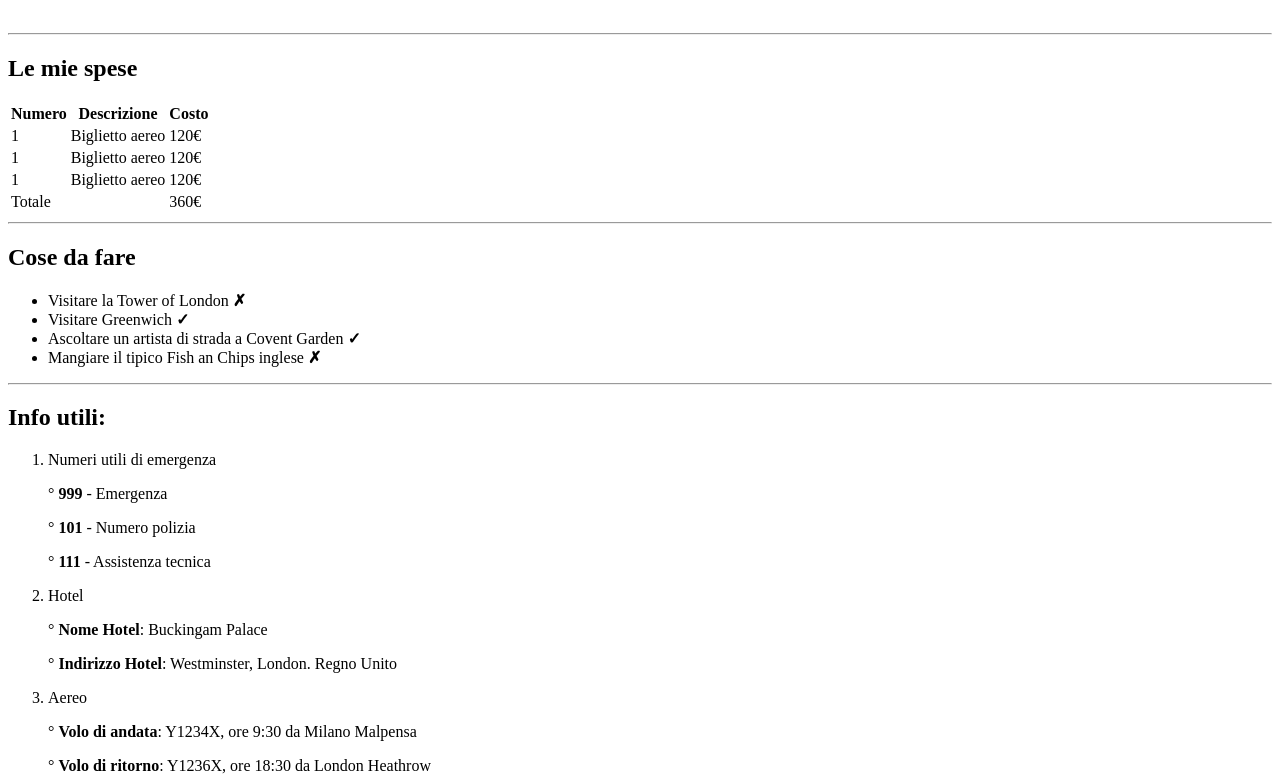
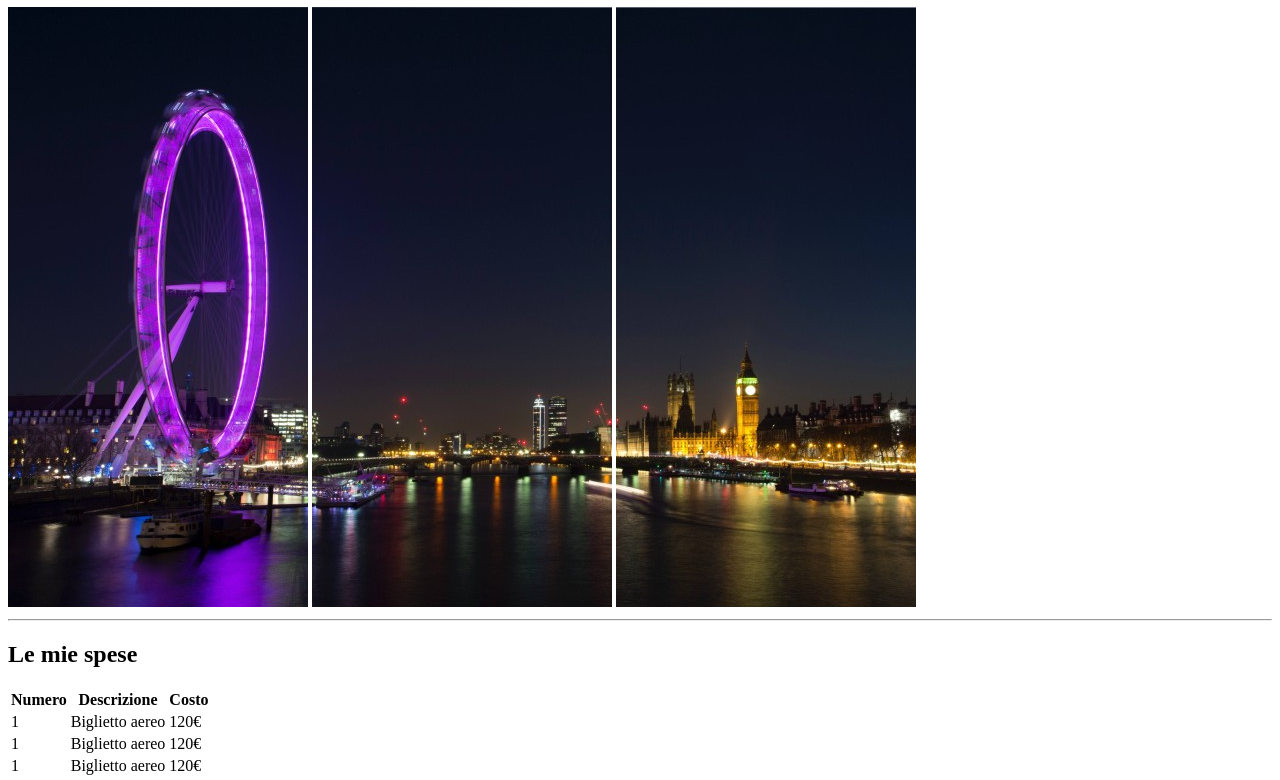
Before and after one commit to Gabriele-Scaloni/html-london-trip, a plain HTML site: page html-london-trip/index.html in a window 1280 px wide. Shown: the part 73-853 px from the top of the page. Drawn offline with Linux system fonts and the light colour scheme.

Commit message:
Add files via upload

```diff
--- a/html-london-trip/index.html
+++ b/html-london-trip/index.html
@@ -12,9 +12,9 @@
 
         <header>
             <h1>Il mio viaggio a Londra</h1>
-            <img src="" alt="">
-            <img src="" alt="">
-            <img src="" alt="">
+            <img src="img/pexels-bill-emrich-230794-0.jpg" alt="">
+            <img src="img/pexels-bill-emrich-230794-1.jpg" alt="">
+            <img src="img/pexels-bill-emrich-230794-2.jpg" alt="">
             <hr>
         </header>
 
```
Also changed, not shown: html-london-trip/img/pexels-bill-emrich-230794-0.jpg (added), html-london-trip/img/pexels-bill-emrich-230794-1.jpg (added), html-london-trip/img/pexels-bill-emrich-230794-2.jpg (added).
